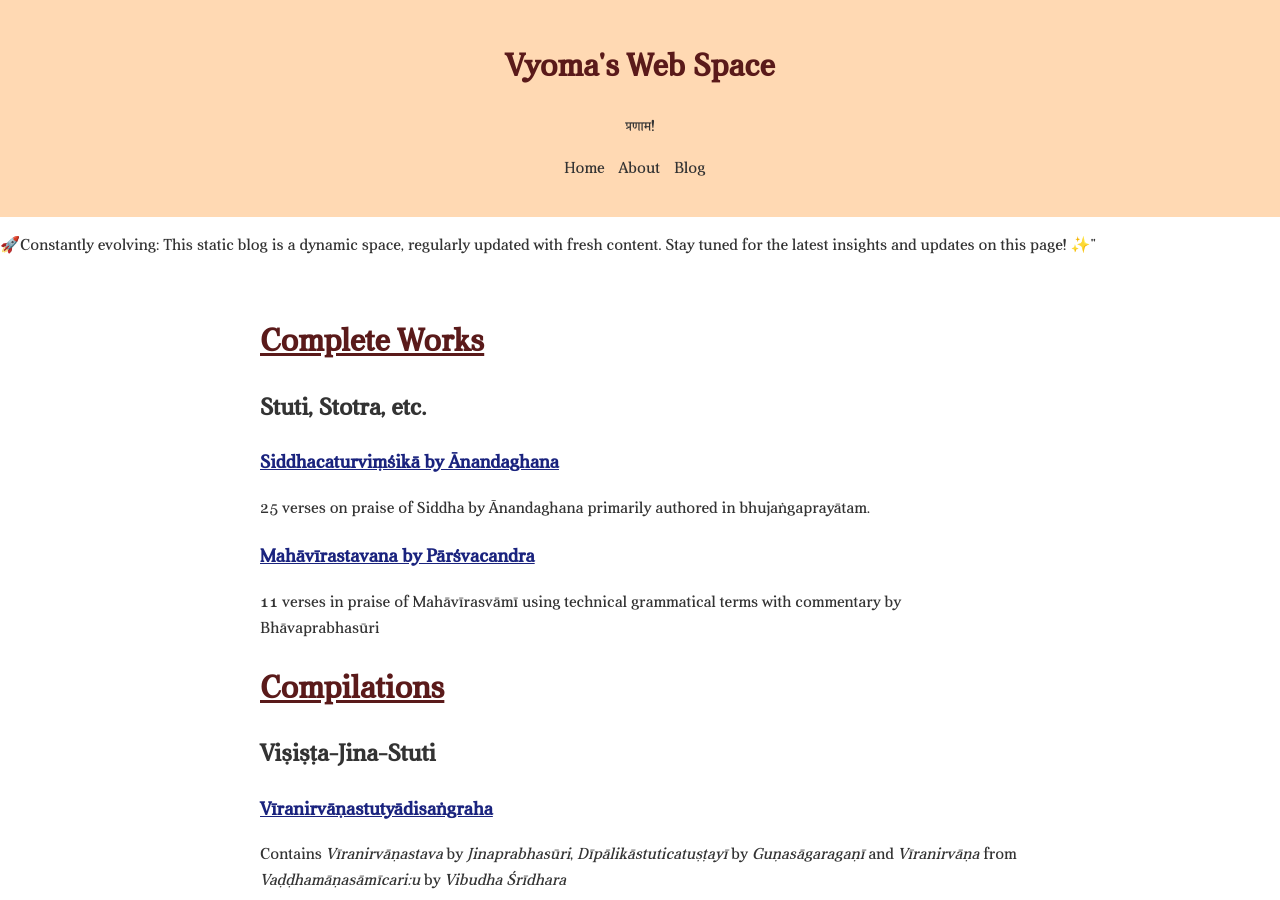
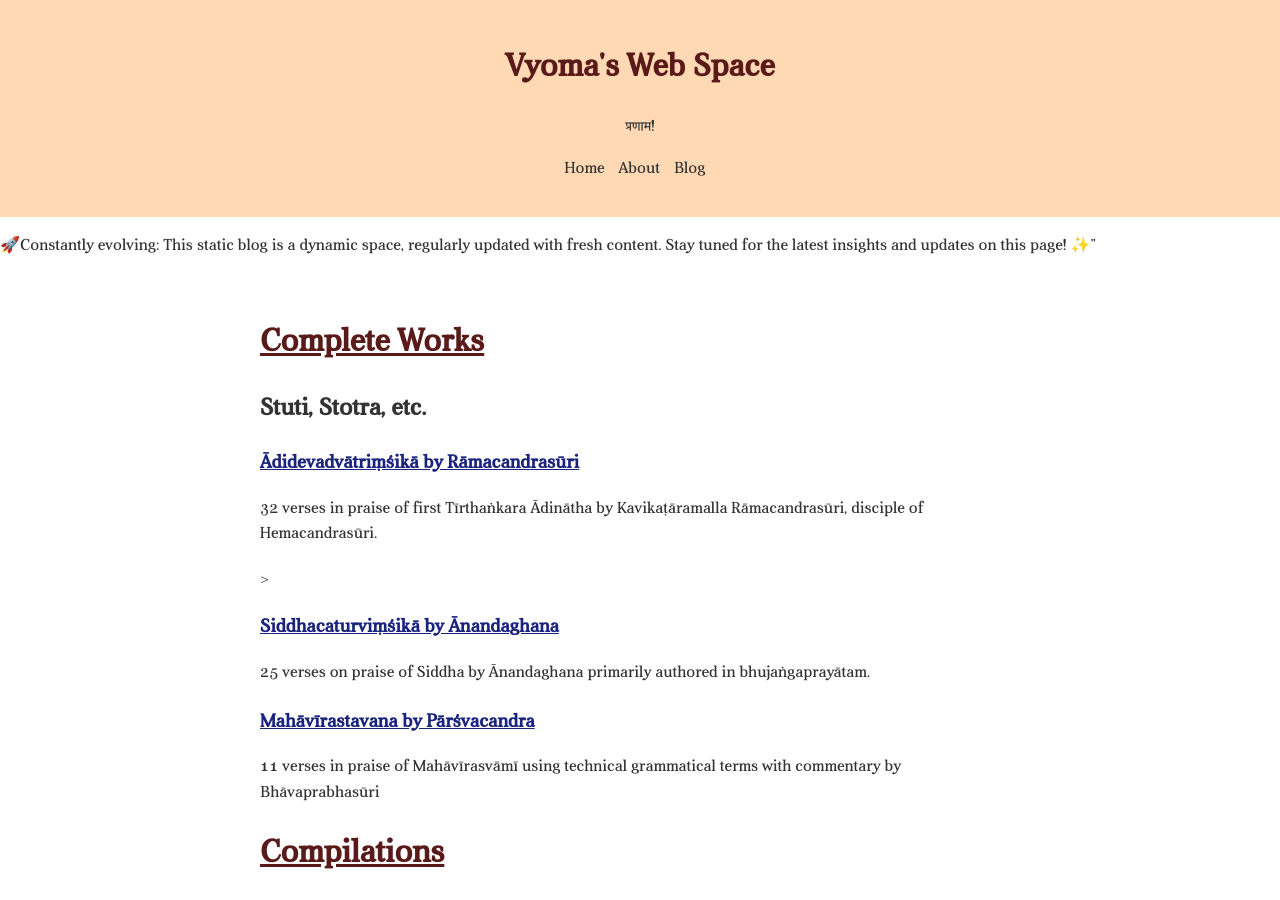
Before and after one commit to svyoma/svyoma.github.io, a Jekyll site: the page blogs.html, which Jekyll copies as it is, in a window 1280 px wide and 900 px high. Built offline with Jekyll 4.4.1, drawn with Linux system fonts in a browser that asks for light colours.

Commit message:
Update blogs.html

```diff
--- a/blogs.html
+++ b/blogs.html
@@ -152,6 +152,26 @@
     <h2>Stuti, Stotra, etc.</h2>
     <ul class="blog-list">
         <li class="blog-item">
+            <h3 class="blog-title" onclick="openBlog('blogs/adinatha_ramacandra')">Ādidevadvātriṃśikā by Rāmacandrasūri</h3>
+            <p class="blog-excerpt">32 verses in praise of first Tīrthaṅkara Ādinātha by Kavikaṭāramalla Rāmacandrasūri, disciple of Hemacandrasūri.</p>
+        </li>
+<!--    <ul class="blog-list">
+        <li class="blog-item">
+            <h3 class="blog-title" onclick="openBlog('blogs/anandaghana_siddha')">Siddhacaturviṃśikā by Ānandaghana</h3>
+            <p class="blog-excerpt">25 verses on praise of Siddha by Ānandaghana primarily authored in bhujaṅgaprayātam.</p>
+        </li>
+        <ul class="blog-list">
+        <li class="blog-item">
+            <h3 class="blog-title" onclick="openBlog('blogs/anandaghana_siddha')">Siddhacaturviṃśikā by Ānandaghana</h3>
+            <p class="blog-excerpt">25 verses on praise of Siddha by Ānandaghana primarily authored in bhujaṅgaprayātam.</p>
+        </li>
+        <ul class="blog-list">
+        <li class="blog-item">
+            <h3 class="blog-title" onclick="openBlog('blogs/anandaghana_siddha')">Siddhacaturviṃśikā by Ānandaghana</h3>
+            <p class="blog-excerpt">25 verses on praise of Siddha by Ānandaghana primarily authored in bhujaṅgaprayātam.</p>
+        </li>-->>
+    <ul class="blog-list">
+        <li class="blog-item">
             <h3 class="blog-title" onclick="openBlog('blogs/anandaghana_siddha')">Siddhacaturviṃśikā by Ānandaghana</h3>
             <p class="blog-excerpt">25 verses on praise of Siddha by Ānandaghana primarily authored in bhujaṅgaprayātam.</p>
         </li>
```
